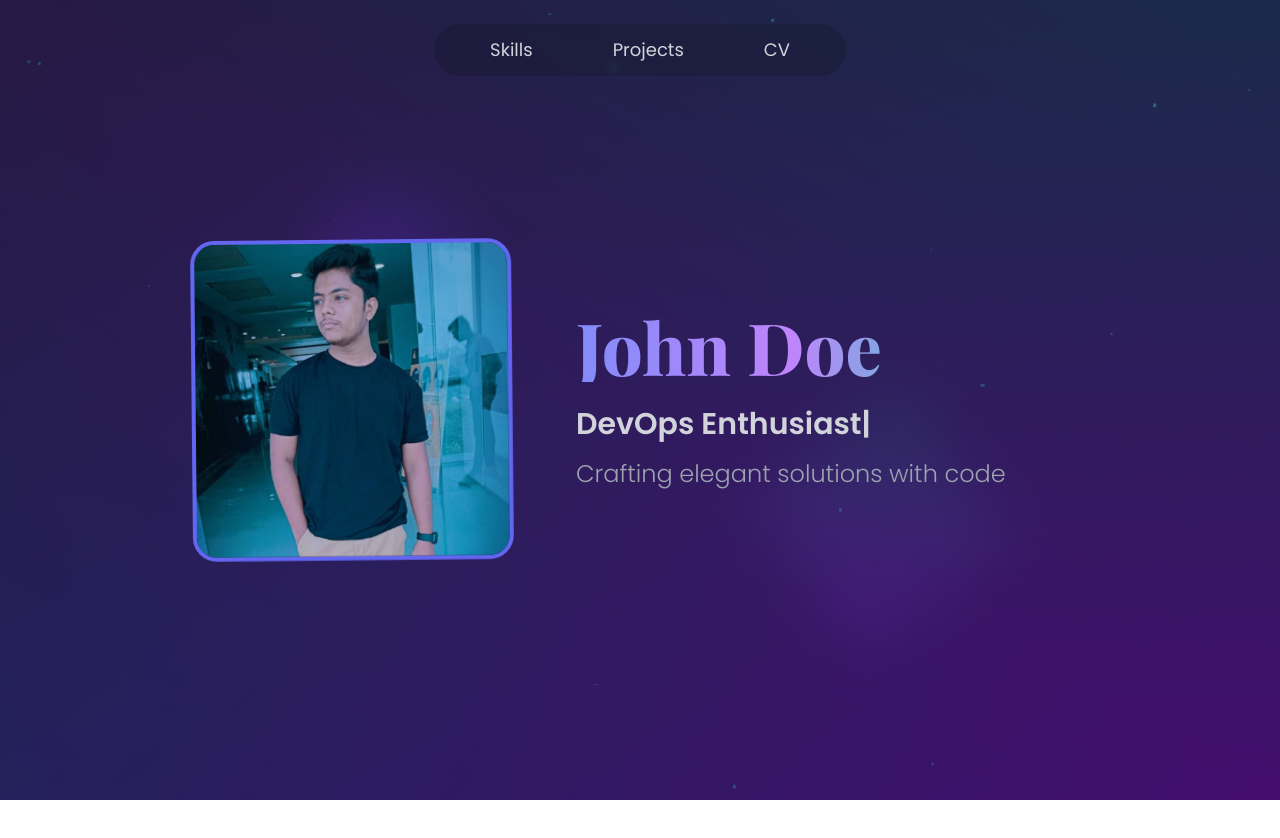
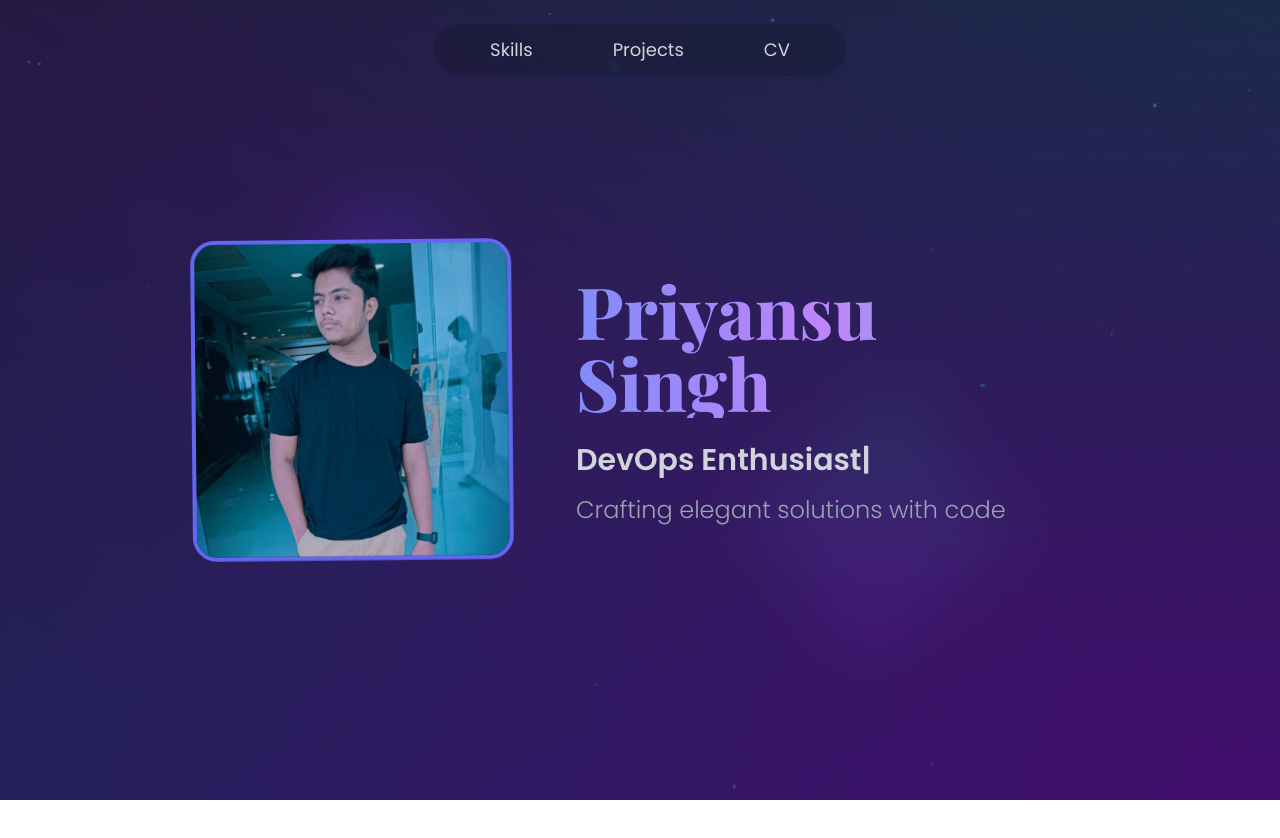
Before and after one commit to priyansusingh/priyansu-dev-portfolio, a Next.js app: page / in a window 1280 px wide. Shown: the top 838 px of the page. After the commit the page ends 800 px from the top, so only its background shows below. Built offline with nearby package versions, Linux system fonts and the light colour scheme; a web font is replaced by a local one.

Commit message:
added fe changes

```diff
--- /dev/null
+++ b/app/main/PortfolioLayout.tsx
@@ -0,0 +1,15 @@
+import PortfolioBackground from "../components/PortfolioBackground";
+import HeroSection from "../section/Hero";
+import Navbar from "../section/Navbar";
+
+export function PortfolioLayout() {
+  return (
+    <div className="relative min-h-screen">
+      <PortfolioBackground />
+      <div className="relative z-10">
+        <Navbar />
+        <HeroSection/>
+      </div>
+    </div>
+  )
+}
--- a/app/page.tsx
+++ b/app/page.tsx
@@ -1,18 +1,12 @@
-import PortfolioBackground from "./components/PortfolioBackground";
-import HeroSection from "./section/Hero";
-import Navbar from "./section/Navbar";
 
-export default function PortfolioLayout({ children }: { children: React.ReactNode }) {
+import { PortfolioLayout } from "./main/PortfolioLayout";
+
+
+export default function Home() {
   return (
-    <div className="relative min-h-screen">
-      <PortfolioBackground />
-      <div className="relative z-10">
-        <Navbar />
-        <HeroSection/>
-        <main className="pt-16">
-          {children}
-        </main>
-      </div>
-    </div>
-  )
+    <>
+     <PortfolioLayout />
+    </>
+
+  );
 }
--- a/app/section/Hero.tsx
+++ b/app/section/Hero.tsx
@@ -45,7 +45,7 @@ export default function HeroSection() {
             transition={{ duration: 0.5, delay: 0.2 }}
             style={{ fontFamily: "'Playfair Display', serif" }}
           >
-            John Doe
+            Priyansu Singh
           </motion.h1>
           <motion.div
             className="text-2xl md:text-3xl mb-4 text-gray-300 font-semibold"
--- a/package.json
+++ b/package.json
@@ -18,6 +18,7 @@
     "react": "^18",
     "react-dom": "^18",
     "react-type-animation": "^3.2.0",
+    "sharp": "^0.33.5",
     "tailwind-merge": "^2.5.2",
     "tailwindcss-animate": "^1.0.7"
   },
```
Also changed, not shown: 1 other file (tests, documents, lock files or other folders).
